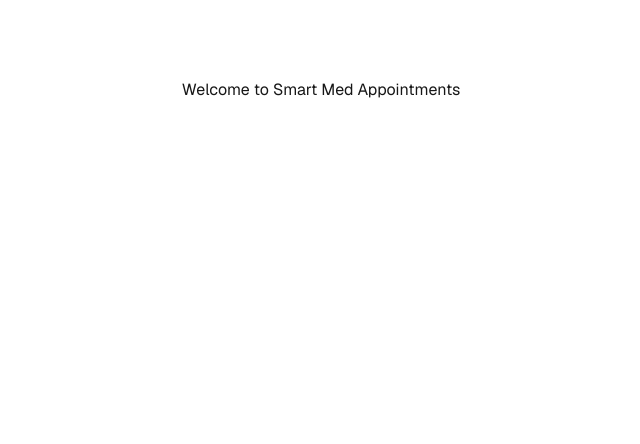
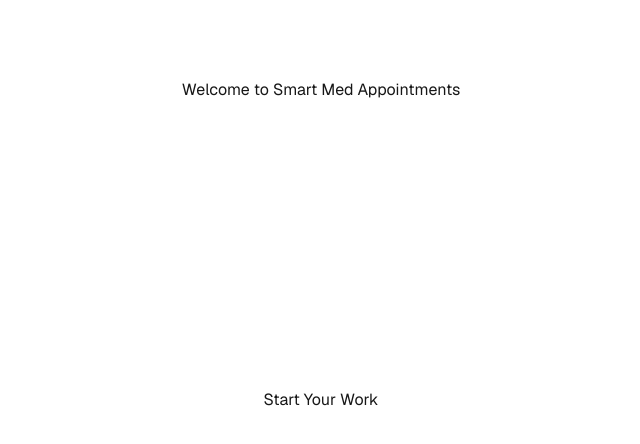
Before and after one commit to ahanaf607307/smart-med-appointments-healthcare-nextjs, a Next.js app: page / in a window 1280 px wide. Shown: the top 444 px of the page, without its empty margins (319-959 px from the left). Built offline with nearby package versions, Linux system fonts and the light colour scheme.

Commit message:
testing for deployment

```diff
--- a/src/app/page.js
+++ b/src/app/page.js
@@ -4,6 +4,7 @@ export default function Home() {
   return (
     <div className="grid grid-rows-[20px_1fr_20px] items-center justify-items-center min-h-screen p-8 pb-20 gap-16 sm:p-20 font-[family-name:var(--font-geist-sans)]">
      <h1>Welcome to Smart Med Appointments</h1>
+     <h1>Start Your Work</h1>
     </div>
   );
 }
```
